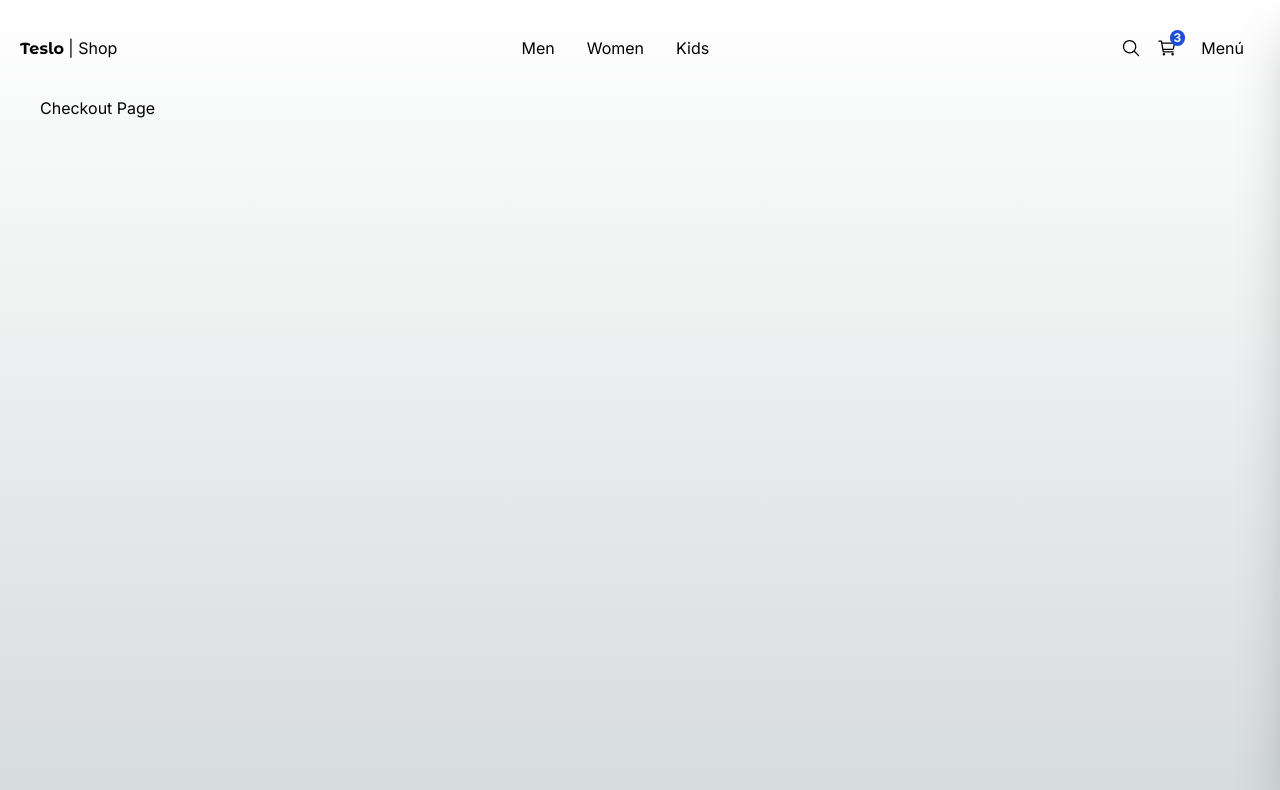
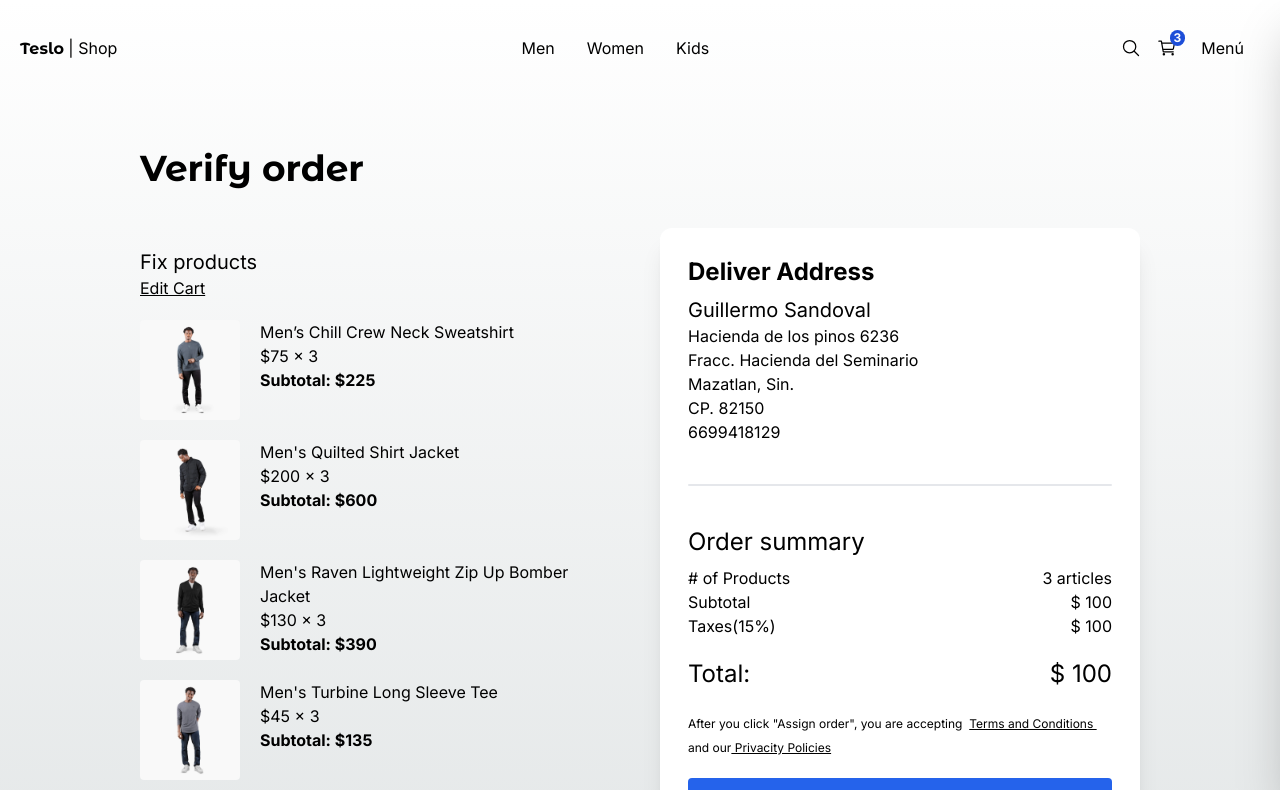
Before and after one commit to MemoSan27/next-teslo, a Next.js app: page /checkout in a window 1280 px wide. Shown: the top 790 px of the page. Built offline with nearby package versions, Linux system fonts and the light colour scheme.

Commit message:
verify order page added

```diff
--- a/src/app/(shop)/cart/page.tsx
+++ b/src/app/(shop)/cart/page.tsx
@@ -1,8 +1,101 @@
+import { QuantitySelector, Title } from "@/components";
+import { initialData } from "@/seed/seed";
+import Image from "next/image";
+import Link from "next/link";
+
+const productsInCart = [
+  initialData.products[0],
+  initialData.products[1],
+  initialData.products[2],
+  initialData.products[3],
+  initialData.products[4],
+  initialData.products[5],
+]
 
 export default function() {
   return (
-    <div>
-      <h1>Cart Page</h1>
+    <div className="flex justify-center items-center mb-72 px-10 sm:px-0">
+
+        <div className="flex flex-col w-[1000px]">
+
+          <Title
+            title="Cart"
+          />
+
+          <div className="grid grid-cols-1 sm:grid-cols-2 gap-10">
+
+            { /* Cart */}
+            <div className="flex flex-col mt-5">
+                <span className="text-xl"> Add more items </span>
+
+                <Link
+                  href="/"
+                  className="underline mb-5"
+                >
+                  Continue shopping
+                </Link>
+
+
+            { /* Cart items */}
+            {
+              productsInCart.map( product => (
+                <div key={product.slug} className="flex mb-5">
+                  <Image
+                    src={`/products/${product.images[0]}`}
+                    width={100}
+                    height={100}
+                    style={{
+                      width: '100px',
+                      height: '100px',
+                    }}
+                    alt={product.title}
+                    className="mr-5 rounded"
+                  />
+
+                  <div>
+                    <p>{product.title}</p>
+                    <p>${product.price}</p>
+                    <QuantitySelector quantity={3} />
+                    <button className="underline mt-3">Remover</button>
+                  </div>
+                </div>
+              ))
+            }
+            </div>
+
+
+            { /* Checkout */}
+            <div style={{ height: '320px'}} className="bg-white rounded-xl shadow-xl p-7">
+                <h2 className="text-2xl mb-2"> Order summary </h2>
+
+                <div className="grid grid-cols-2">
+                  <span># of Products</span>
+                  <span className="text-right">3 articles</span>
+
+                  <span>Subtotal</span>
+                  <span className="text-right">$ 100</span>
+
+                  <span>Taxes(15%)</span>
+                  <span className="text-right">$ 100</span>
+
+                  <span className="mt-5 text-2xl">Total:</span>
+                  <span className="mt-5 text-2xl text-right">$ 100</span>
+                </div>
+
+                <div className="mt-5 mb-2 w-full">
+                  <Link
+                  href="/checkout/address"
+                  className="flex btn-primary justify-center"
+                  >
+                    Checkout
+                  </Link>
+                </div>
+            </div>
+
+          </div>
+
+        </div>
+
     </div>
   );
 }
--- a/src/app/(shop)/checkout/address/page.tsx
+++ b/src/app/(shop)/checkout/address/page.tsx
@@ -1,8 +1,104 @@
+import { Title } from '@/components';
+import Link from 'next/link';
 
 export default function() {
   return (
-    <div>
-      <h1>Address Page</h1>
+    <div className="flex flex-col sm:justify-center sm:items-center mb-72 px-10 sm:px-0">
+
+
+
+      <div className="w-full  xl:w-[1000px] flex flex-col justify-center text-left">
+
+        <Title title="Dirección" subtitle="Dirección de entrega" />
+
+        <div className="grid grid-cols-1 gap-2 sm:gap-5 sm:grid-cols-2">
+
+
+          <div className="flex flex-col mb-2">
+            <span>Nombres</span>
+            <input
+              type="text"
+              className="p-2 border rounded-md bg-gray-200"
+            />
+          </div>
+
+          <div className="flex flex-col mb-2">
+            <span>Apellidos</span>
+            <input
+              type="text"
+              className="p-2 border rounded-md bg-gray-200"
+            />
+          </div>
+
+          <div className="flex flex-col mb-2">
+            <span>Dirección</span>
+            <input
+              type="text"
+              className="p-2 border rounded-md bg-gray-200"
+            />
+          </div>
+
+          <div className="flex flex-col mb-2">
+            <span>Dirección 2 (opcional)</span>
+            <input
+              type="text"
+              className="p-2 border rounded-md bg-gray-200"
+            />
+          </div>
+
+
+          <div className="flex flex-col mb-2">
+            <span>Código postal</span>
+            <input
+              type="text"
+              className="p-2 border rounded-md bg-gray-200"
+            />
+          </div>
+
+          <div className="flex flex-col mb-2">
+            <span>Ciudad</span>
+            <input
+              type="text"
+              className="p-2 border rounded-md bg-gray-200"
+            />
+          </div>
+
+          <div className="flex flex-col mb-2">
+            <span>País</span>
+            <select
+              className="p-2 border rounded-md bg-gray-200"
+            >
+              <option value="">[ Seleccione ]</option>
+              <option value="CRI">Costa Rica</option>
+            </select>
+          </div>
+
+          <div className="flex flex-col mb-2">
+            <span>Teléfono</span>
+            <input
+              type="text"
+              className="p-2 border rounded-md bg-gray-200"
+            />
+          </div>
+
+
+
+          <div className="flex flex-col mb-2 sm:mt-10">
+            <Link
+              href='/checkout'
+              className="btn-primary flex w-full sm:w-1/2 justify-center ">
+              Siguiente
+            </Link>
+          </div>
+
+
+        </div>
+
+      </div>
+
+
+
+
     </div>
   );
 }
--- a/src/app/(shop)/checkout/page.tsx
+++ b/src/app/(shop)/checkout/page.tsx
@@ -1,8 +1,126 @@
+import { QuantitySelector, Title } from "@/components";
+import { initialData } from "@/seed/seed";
+import Image from "next/image";
+import Link from "next/link";
+
+const productsInCart = [
+  initialData.products[0],
+  initialData.products[1],
+  initialData.products[2],
+  initialData.products[3],
+  initialData.products[4],
+  initialData.products[5],
+]
 
 export default function() {
   return (
-    <div>
-      <h1>Checkout Page</h1>
+    <div className="flex justify-center items-center mb-72 px-10 sm:px-0">
+
+        <div className="flex flex-col w-[1000px]">
+
+          <Title
+            title="Verify order"
+          />
+
+          <div className="grid grid-cols-1 sm:grid-cols-2 gap-10">
+
+            { /* Cart */}
+            <div className="flex flex-col mt-5">
+                <span className="text-xl"> Fix products </span>
+
+                <Link
+                  href="/cart"
+                  className="underline mb-5"
+                >
+                  Edit Cart
+                </Link>
+
+
+            { /* Cart items */}
+            {
+              productsInCart.map( product => (
+                <div key={product.slug} className="flex mb-5">
+                  <Image
+                    src={`/products/${product.images[0]}`}
+                    width={100}
+                    height={100}
+                    style={{
+                      width: '100px',
+                      height: '100px',
+                    }}
+                    alt={product.title}
+                    className="mr-5 rounded"
+                  />
+
+                  <div>
+                    <p>{product.title}</p>
+                    <p>${product.price} x 3</p>
+                    <p className="font-bold">Subtotal: ${product.price * 3}</p>
+                  </div>
+                </div>
+              ))
+            }
+            </div>
+
+
+            { /* Checkout */}
+            <div style={{ height: '650px'}} className="bg-white rounded-xl shadow-xl p-7">
+
+                <h2 className="text-2xl mb-2 font-bold">Deliver Address</h2>
+                <div className="mb-10">
+                  <p className="text-xl">Guillermo Sandoval</p>
+                  <p>Hacienda de los pinos 6236</p>
+                  <p>Fracc. Hacienda del Seminario</p>
+                  <p>Mazatlan, Sin.</p>
+                  <p>CP. 82150</p>
+                  <p>6699418129</p>
+                </div>
+
+                {/* Divider */}
+                <div
+                  className="w-full h-0.5 rounded bg-gray-200 mb-10"
+                />
+
+                <h2 className="text-2xl mb-2"> Order summary </h2>
+
+                <div className="grid grid-cols-2">
+                  <span># of Products</span>
+                  <span className="text-right">3 articles</span>
+
+                  <span>Subtotal</span>
+                  <span className="text-right">$ 100</span>
+
+                  <span>Taxes(15%)</span>
+                  <span className="text-right">$ 100</span>
+
+                  <span className="mt-5 text-2xl">Total:</span>
+                  <span className="mt-5 text-2xl text-right">$ 100</span>
+                </div>
+
+                <div className="mt-5 mb-2 w-full">
+                  <p className="mb-5">
+                    { /* Disclaimer */ }
+                    <span className="text-xs">
+                      After you click "Assign order", you are accepting &nbsp;
+                      <a href="#" className="underline">Terms and Conditions </a>
+                      &nbsp; and our
+                      <a href="#" className="underline"> Privacity Policies </a>
+                    </span>
+                  </p>
+
+                  <Link
+                  href="/orders/123"
+                  className="flex btn-primary justify-center"
+                  >
+                    Assing order
+                  </Link>
+                </div>
+            </div>
+
+          </div>
+
+        </div>
+
     </div>
   );
 }
```
